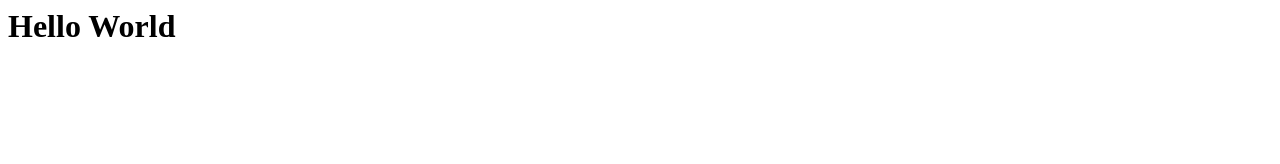
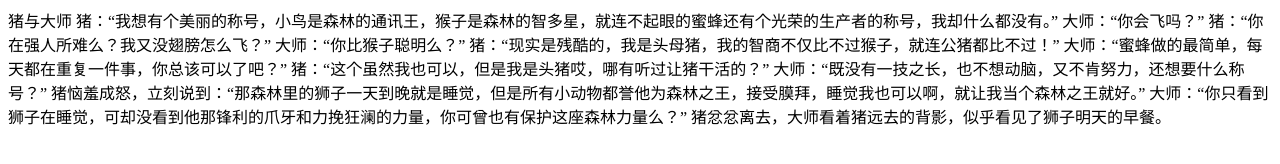
Before and after one commit to chenlingmin/chenlingmin.github.io, a plain HTML site: page index.html in a window 1280 px wide. Drawn offline with Linux system fonts and the light colour scheme.

Commit message:
Update index.html

```diff
--- a/index.html
+++ b/index.html
@@ -2,6 +2,17 @@
 
 
 	<body>
-		<h1>Hello World</h1>
+		猪与大师
+猪：“我想有个美丽的称号，小鸟是森林的通讯王，猴子是森林的智多星，就连不起眼的蜜蜂还有个光荣的生产者的称号，我却什么都没有。”
+大师：“你会飞吗？”
+猪：“你在强人所难么？我又没翅膀怎么飞？”
+大师：“你比猴子聪明么？”
+猪：“现实是残酷的，我是头母猪，我的智商不仅比不过猴子，就连公猪都比不过！”
+大师：“蜜蜂做的最简单，每天都在重复一件事，你总该可以了吧？”
+猪：“这个虽然我也可以，但是我是头猪哎，哪有听过让猪干活的？”
+大师：“既没有一技之长，也不想动脑，又不肯努力，还想要什么称号？”
+猪恼羞成怒，立刻说到：“那森林里的狮子一天到晚就是睡觉，但是所有小动物都誉他为森林之王，接受膜拜，睡觉我也可以啊，就让我当个森林之王就好。”
+大师：“你只看到狮子在睡觉，可却没看到他那锋利的爪牙和力挽狂澜的力量，你可曾也有保护这座森林力量么？”
+猪忿忿离去，大师看着猪远去的背影，似乎看见了狮子明天的早餐。
 	</body>
 </html>
```
